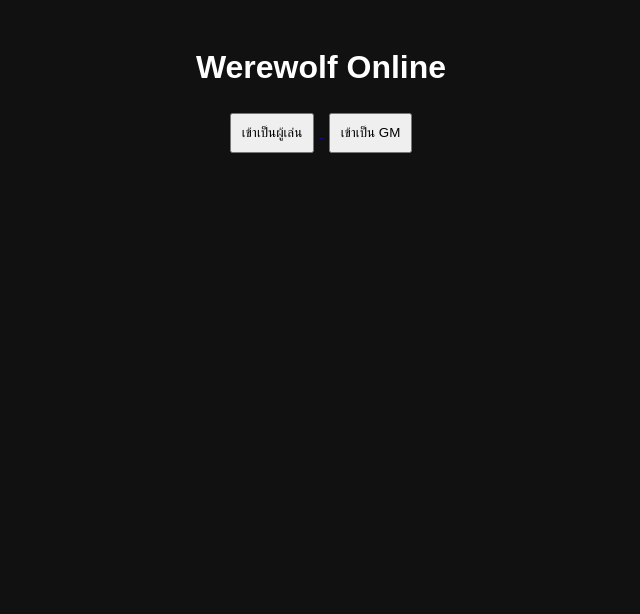
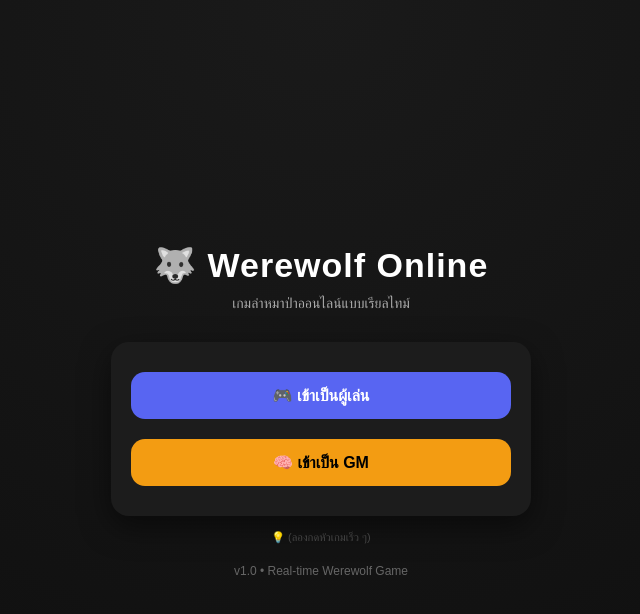
Before and after one commit to tanawutmalirum29-ux/werewolf-online, a website: page public/index.html in a window 1280 px wide. Shown: the whole page, without its empty margins (319-959 px from the left). Drawn offline with Linux system fonts and the light colour scheme.

Commit message:
Update index.html

```diff
--- a/public/index.html
+++ b/public/index.html
@@ -1,11 +1,175 @@
-<!DOCTYPE html>  <html>
+<!DOCTYPE html>
+<html lang="th">
+
 <head>
-  <title>Werewolf Game</title>
-  <link rel="stylesheet" href="style.css">
+  <meta charset="UTF-8">
+  <title>Werewolf Online</title>
+
+  <meta name="viewport" content="width=device-width, initial-scale=1.0">
+
+  <style>
+    * {
+      box-sizing: border-box;
+      font-family: Arial, sans-serif;
+    }
+
+    body {
+      margin: 0;
+      background: radial-gradient(circle at top, #1a1a1a, #0d0d0d);
+      color: white;
+      height: 100vh;
+      display: flex;
+      justify-content: center;
+      align-items: center;
+    }
+
+    .container {
+      text-align: center;
+      width: 90%;
+      max-width: 420px;
+    }
+
+    h1 {
+      font-size: 34px;
+      margin-bottom: 10px;
+      letter-spacing: 1px;
+      cursor: pointer;
+      user-select: none;
+      transition: 0.2s;
+    }
+
+    h1:active {
+      transform: scale(0.95);
+    }
+
+    .subtitle {
+      color: #aaa;
+      margin-bottom: 30px;
+      font-size: 14px;
+    }
+
+    .card {
+      background: #1c1c1c;
+      padding: 20px;
+      border-radius: 18px;
+      box-shadow: 0 10px 30px rgba(0,0,0,0.5);
+    }
+
+    button {
+      width: 100%;
+      padding: 14px;
+      margin: 10px 0;
+      border: none;
+      border-radius: 14px;
+      font-size: 16px;
+      font-weight: bold;
+      cursor: pointer;
+      transition: 0.2s;
+    }
+
+    .btn-player {
+      background: #5865f2;
+      color: white;
+    }
+
+    .btn-player:hover {
+      background: #4752c4;
+    }
+
+    .btn-gm {
+      background: #f39c12;
+      color: black;
+    }
+
+    .btn-gm:hover {
+      background: #d98c10;
+    }
+
+    .footer {
+      margin-top: 20px;
+      font-size: 12px;
+      color: #666;
+    }
+
+    /* glow effect */
+    .glow {
+      text-shadow: 0 0 10px #5865f2, 0 0 20px #5865f2;
+    }
+
+    /* secret hint */
+    .hint {
+      margin-top: 15px;
+      font-size: 11px;
+      color: #444;
+    }
+  </style>
 </head>
-<body>  <h1>Werewolf Online</h1>  <a href="player.html">
-  <button>เข้าเป็นผู้เล่น</button>
-</a>  <a href="host-create.html">
-  <button>เข้าเป็น GM</button>
-</a>  </body>
+
+<body>
+
+<div class="container">
+
+  <h1 id="title">🐺 Werewolf Online</h1>
+
+  <div class="subtitle">
+    เกมล่าหมาป่าออนไลน์แบบเรียลไทม์
+  </div>
+
+  <div class="card">
+
+    <a href="player.html">
+      <button class="btn-player">
+        🎮 เข้าเป็นผู้เล่น
+      </button>
+    </a>
+
+    <a href="host-create.html">
+      <button class="btn-gm">
+        🧠 เข้าเป็น GM
+      </button>
+    </a>
+
+  </div>
+
+  <div class="hint">
+    💡 (ลองกดหัวเกมเร็ว ๆ)
+  </div>
+
+  <div class="footer">
+    v1.0 • Real-time Werewolf Game
+  </div>
+
+</div>
+
+<script>
+  // ===== SECRET ADMIN TRIGGER =====
+  let click = 0;
+  let last = 0;
+
+  document.getElementById("title").addEventListener("click", () => {
+
+    const now = Date.now();
+
+    if (now - last > 1000) {
+      click = 0;
+    }
+
+    click++;
+    last = now;
+
+    if (click >= 3) {
+      click = 0;
+      document.getElementById("title").classList.add("glow");
+
+      setTimeout(() => {
+        document.getElementById("title").classList.remove("glow");
+      }, 1000);
+
+      alert("🔐 โหมดลับถูกปลดล็อก (ต้องใส่รหัสในเกม)");
+    }
+
+  });
+</script>
+
+</body>
 </html>
```
